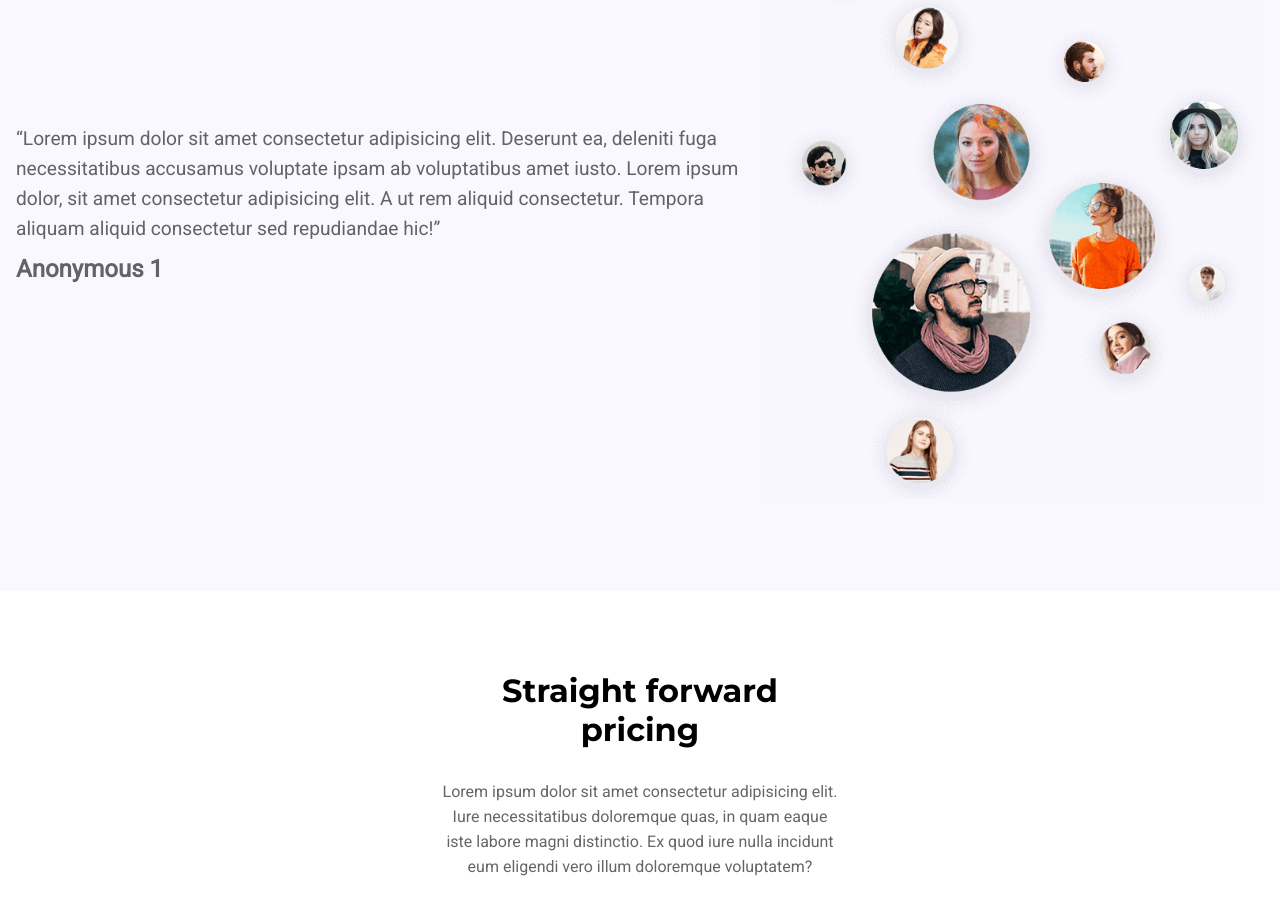
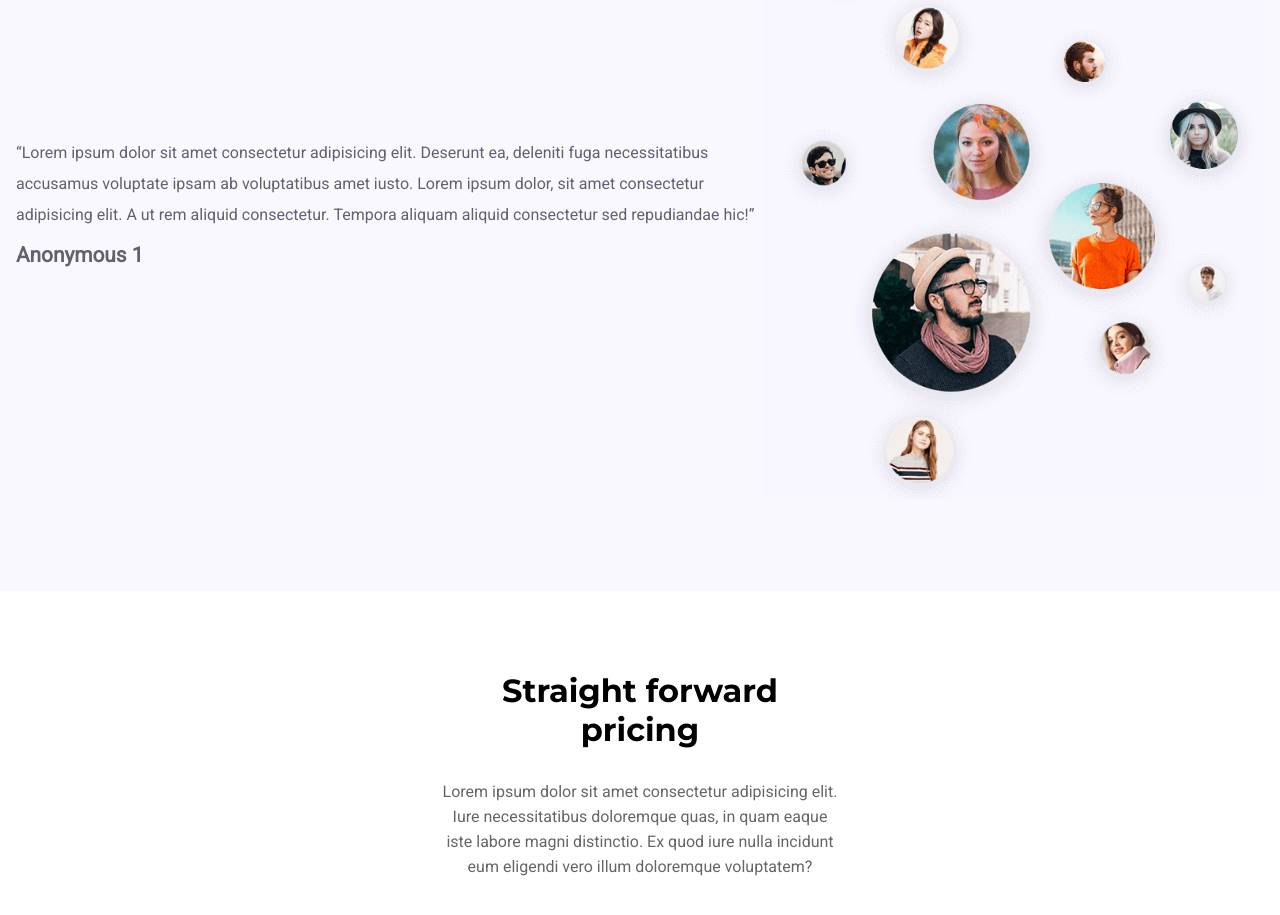
Before and after one commit to ibrahimrehman1/landing-page-3, a plain HTML site: page index.html in a window 1280 px wide. Shown: the part 4460-5375 px from the top of the page. Drawn offline with Linux system fonts and the light colour scheme.

Commit message:
Reduced the font size

```diff
--- a/styles.css
+++ b/styles.css
@@ -7,6 +7,10 @@
     margin: 0px;
     box-sizing: border-box;
     font-family: Roboto;
+}
+
+*{
+    user-select: none;
 }
 
 :root{
@@ -530,6 +534,10 @@ button:focus{
 
 }
 
+.article-6 q{
+    font-size: 1rem;
+}
+
 .article-6 > img{
     order: 2;
     margin-top: 60px;
@@ -550,7 +558,7 @@ button:focus{
 .article-6 > blockquote > div > footer{
     font-weight: bold;
     margin-top: 10px;
-    font-size: 1.5rem;
+    font-size: 1.3rem;
 }
 
 .article-7-section-2{
@@ -878,8 +886,8 @@ button:focus{
     .article-5-section-1 > p{
         margin-left: 0px;
     }
+
 }
-
 
 @media screen and (max-width: 900px){
     .article-2-section{
```
